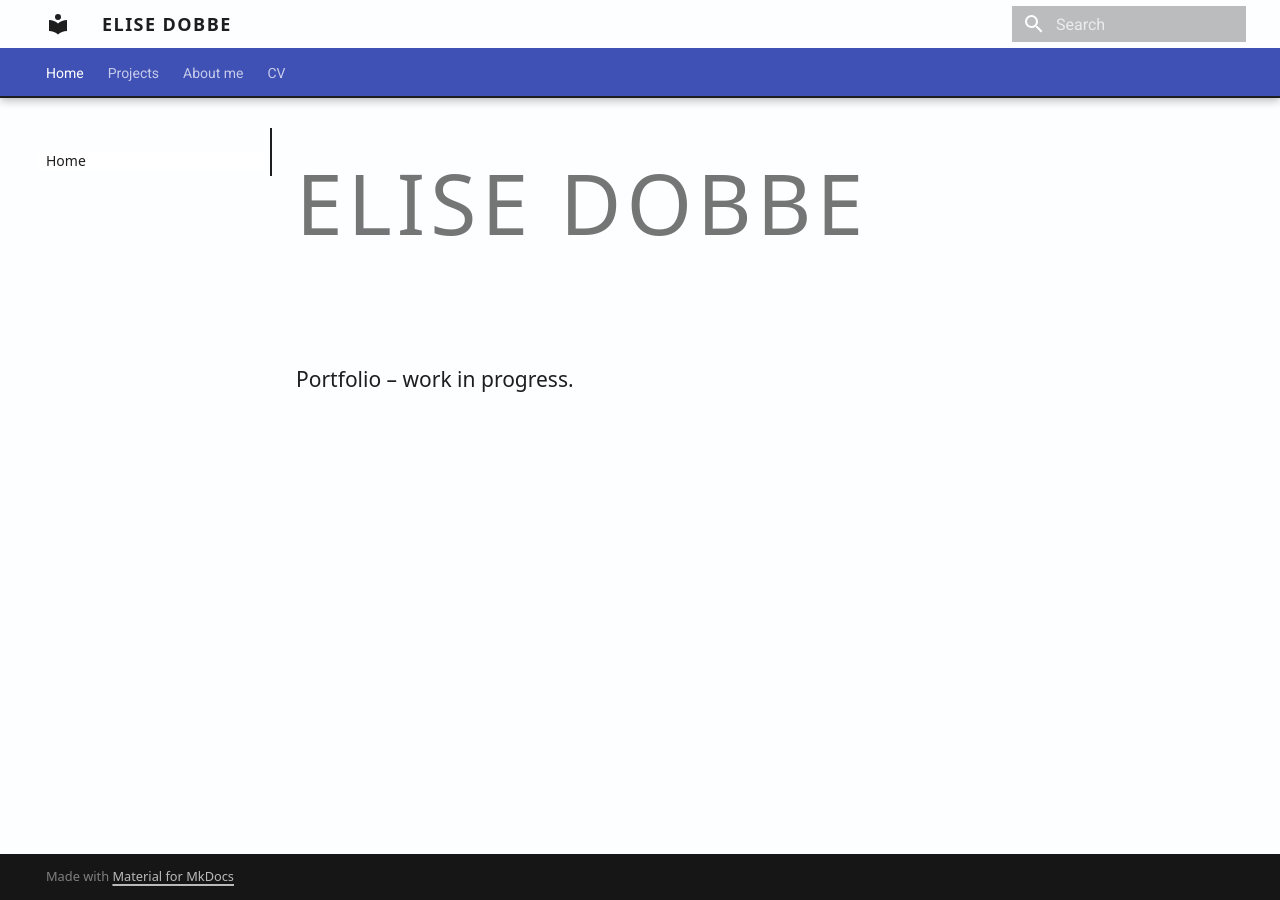
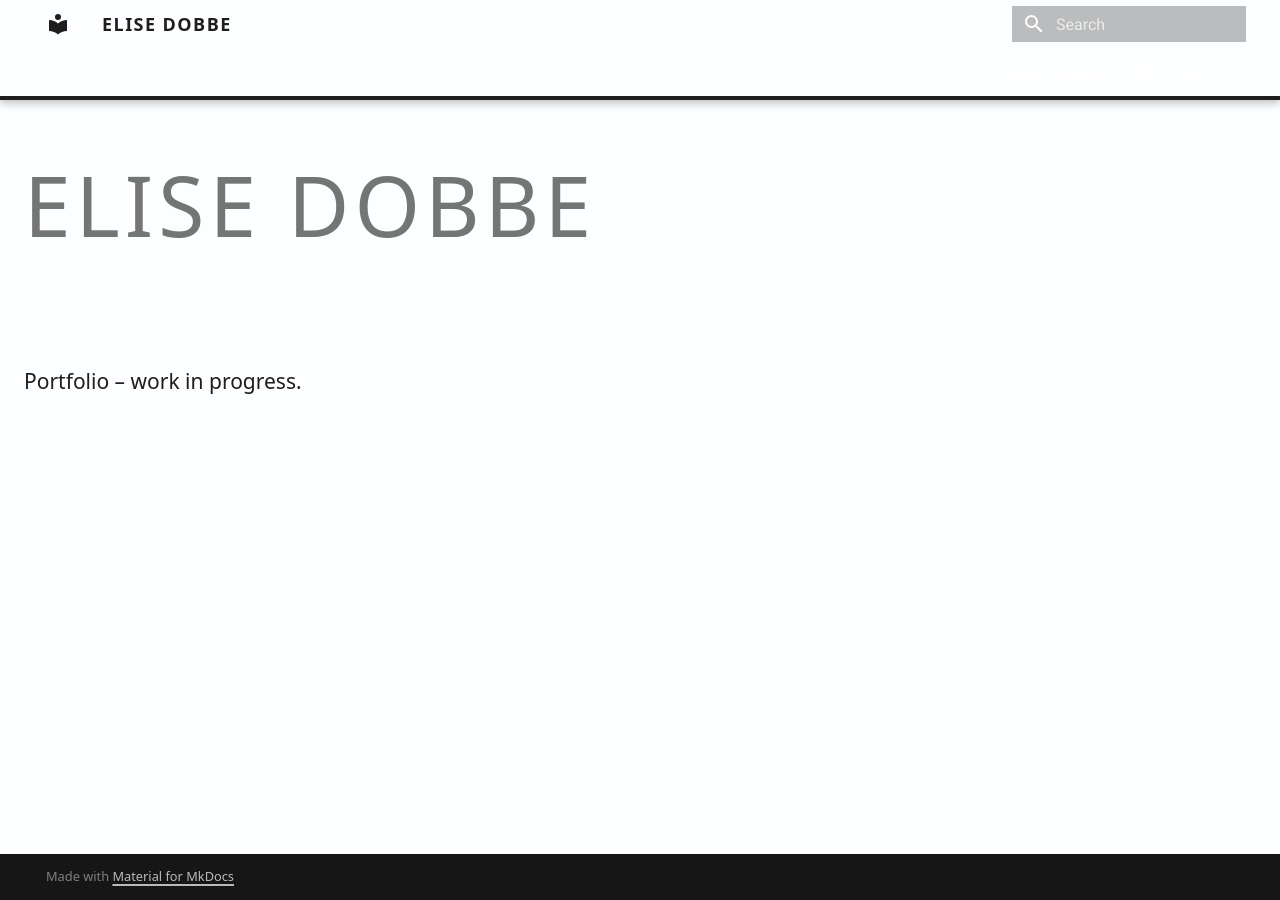
Before and after one commit to elisedobbe/portfolio, an MkDocs documentation site: the page built from docs/index.md, in a window 1280 px wide. Built offline with MkDocs 1.6.1 and Material for MkDocs 9.7.7, drawn with Linux system fonts in a browser that asks for light colours; some web fonts are replaced.

Commit message:
Update extra.css

```diff
--- a/docs/assets/styles/extra.css
+++ b/docs/assets/styles/extra.css
@@ -132,3 +132,49 @@
   border: 2px solid var(--fg);
   margin-top: 1rem;
 }
+
+
+/* --- TOPPMENY I HEADER + SKJUL SIDEBAR --- */
+
+/* Skjul venstre- og høyresidebars */
+.md-sidebar--primary,
+.md-sidebar--secondary {
+  display: none !important;
+}
+
+/* Fjern "plass" som vanligvis er reservert til sidebar */
+.md-main__inner {
+  margin-left: 0 !important;
+}
+
+/* Sørg for at headeren legger seg pent */
+.md-header__inner {
+  display: flex;
+  align-items: center;
+}
+
+/* Hold tittelen (ELISE DOBBE) til venstre */
+.md-header__title {
+  margin-right: 1rem;
+}
+
+/* Flytt tabs (toppmeny) til høyre */
+.md-tabs__list {
+  justify-content: flex-end !important;
+}
+
+/* Gjør tabs mer "kantete" og grafiske */
+.md-tabs {
+  background: var(--bg) !important;
+  border-bottom: 2px solid var(--fg);
+}
+
+.md-tabs__link {
+  font-family: var(--font-body) !important;
+  text-transform: none !important;
+  letter-spacing: 0 !important;
+}
+.md-tabs__link--active,
+.md-tabs__link:hover {
+  background: var(--accent) !important;
+}
```
